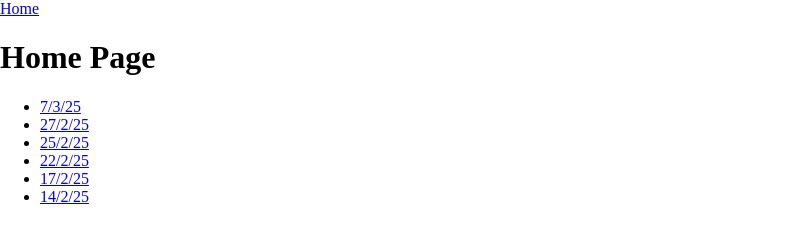
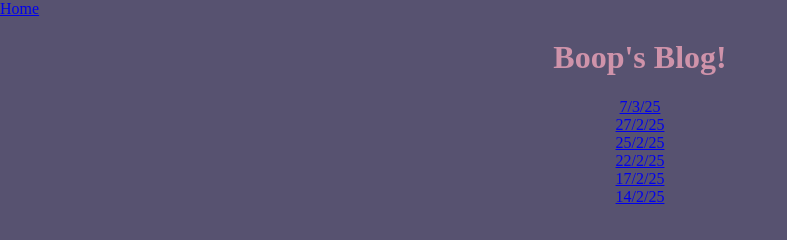
Before and after one commit to BoopEnthusiast/boop.pink, an Astro site: page / in a window 1280 px wide. Shown: the whole page, without its empty margins (0-787 px from the left). Built offline with nearby package versions, Linux system fonts and the light colour scheme; Astro itself is replaced by a stand-in of ours.

Commit message:
trying to apply css to the markdown

```diff
--- a/astro.config.mjs
+++ b/astro.config.mjs
@@ -2,4 +2,11 @@
 import { defineConfig } from 'astro/config';
 
 // https://astro.build/config
-export default defineConfig({});
+export default defineConfig({
+    markdown: {
+        layouts: {
+            // Default layout for markdown
+            $: './src/layouts/MarkdownLayout.astro'
+        }
+    }
+});
--- a/src/layouts/Layout.astro
+++ b/src/layouts/Layout.astro
@@ -1,3 +1,7 @@
+---
+import '../styles/global.css'
+---
+
 <!doctype html>
 <html lang="en">
 	<head>
--- a/src/pages/index.astro
+++ b/src/pages/index.astro
@@ -10,12 +10,22 @@ const modifiedDailyPosts = Object.fromEntries(
 	// Go through all the entries and replace frontmatter
 	Object.entries(dailyPosts).map(([key, post]: [string, any]) => {
 		// Make their new title by removing all of the fluff
-		const newTitle = key.replace('./daily/', '').replace('.md', '').replace('.mdx', '').replaceAll('-', '/');
+		let newTitle = key.replace('./daily/', '').replace('.md', '').replace('.mdx', '').replaceAll('-', '/');
+
+		// If post already has title, append it
+		newTitle = post.frontmatter.title ? newTitle + " - " + post.frontmatter.title : newTitle
+
+		// Append all headings to the name of it, too
+		const headings = post.getHeadings()
+		for (let heading in headings) {
+			newTitle = newTitle + " - " + headings[heading].text;
+		}
 
 		// Make the new frontmatter
 		const modifiedFrontmatter = {
 			...post.frontmatter,
 			title: newTitle,
+			layout: '../../layouts/MarkdownLayout.astro',
 		};
 
 		// Send the frontmatter back
@@ -26,15 +36,17 @@ const modifiedDailyPosts = Object.fromEntries(
 ---
 
 <Layout>
-	<h1>Home Page</h1>
-	<ul>
-		{Object.values(modifiedDailyPosts).map((page: any) => <li><a href={page.url}>{page.frontmatter.title}</a></li>)}
-	</ul>
+	<main>
+		<h1>Boop's Blog!</h1>
+		{Object.values(modifiedDailyPosts).map((page: any) => <a href={page.url}>{page.frontmatter.title}</a>)}
+	</main>
 </Layout>
 
 <style>
-	Layout {
+	main {
+		display: flex;
+		flex-direction: column;
 		align-items: center;
-
+		text-align: center;
 	}
 </style>
--- /dev/null
+++ b/src/styles/global.css
@@ -0,0 +1,30 @@
+:root {
+    --background-color: #575270;
+    --text-color: #cf93aa;
+    --accent-color-1: #627fa6;
+    --accent-color-2: #d6d0a5;
+
+    /* --background-color: #ffffff;
+    --text-color: #8b37ba;
+    --accent-color-1: #beabff;
+    --accent-color-2: #ca70b1; */
+
+    /* --background-color: #575270;
+    --text-color: #cf93aa;
+    --accent-color-1: #627fa6;
+    --accent-color-2: #d6d0a5; */
+
+    /* --background-color: #674577;
+    --text-color: #ffebe5;
+    --accent-color-1: #64b9ca;
+    --accent-color-2: #ffa3d6; */
+}
+
+html {
+    background-color: var(--background-color);
+    color: var(--text-color);
+}
+
+a:visited {
+    color: var(--text-color);
+}
```
Also changed, not shown: src/content.config.ts (added, +9 -0 lines), src/layouts/MarkdownLayout.astro (added, +9 -0 lines), src/pages/daily/17-2-25.md (+0 -1 lines), src/pages/daily/27-2-25.md (+0 -1 lines).
